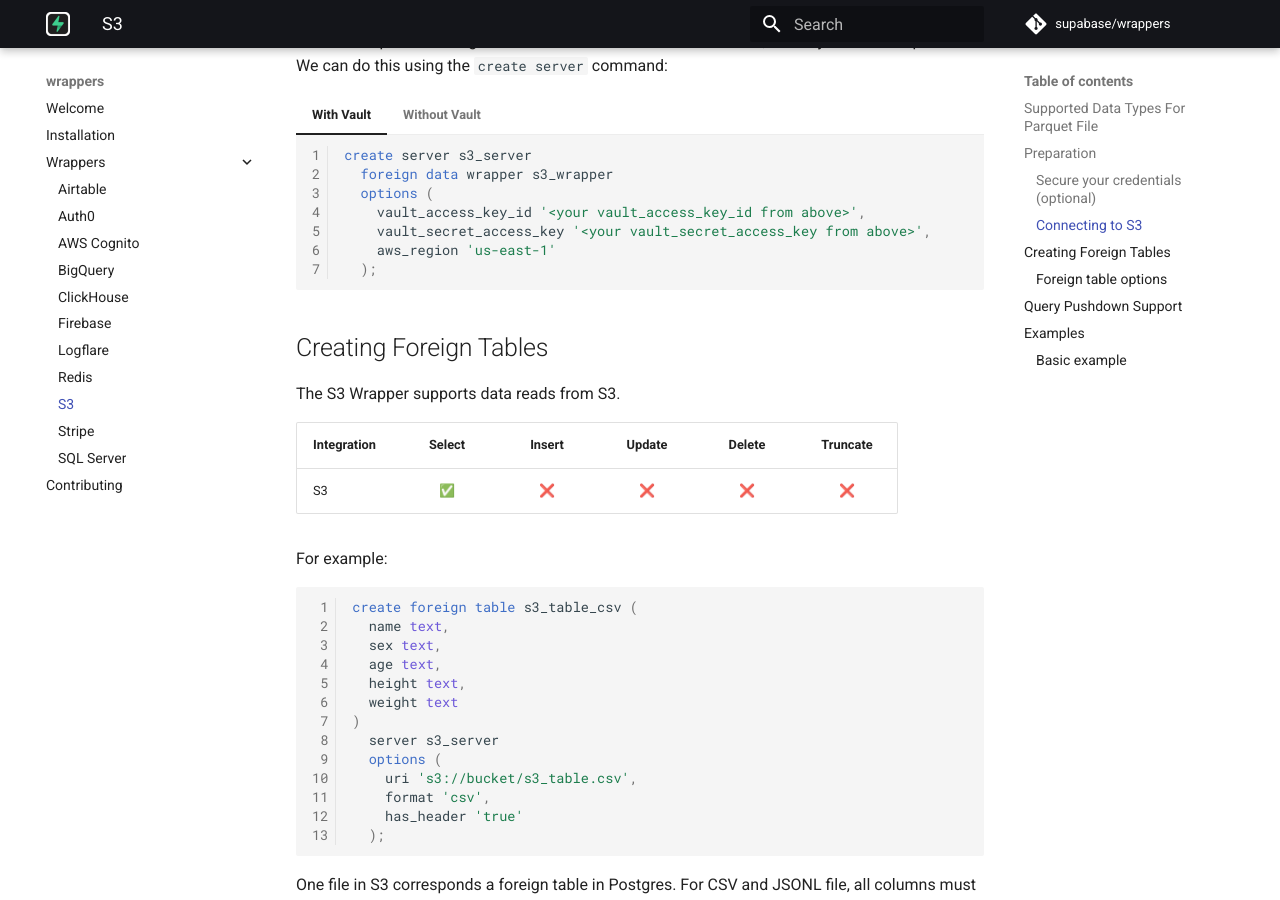
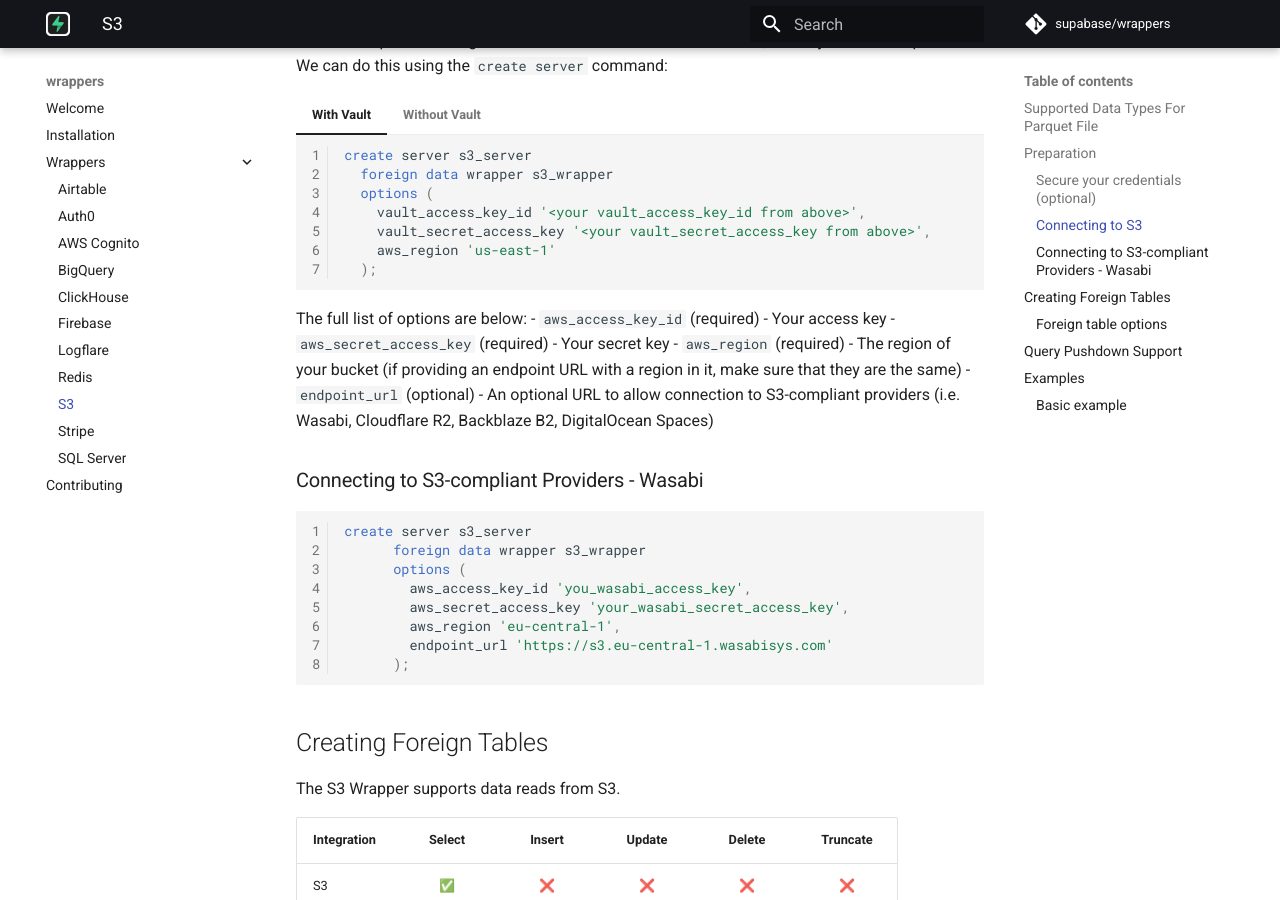
Before and after one commit to supabase/wrappers, an MkDocs documentation site: the page built from docs/s3.md, in a window 1280 px wide and 900 px high, scrolled down 2288 px. Built offline with MkDocs 1.6.1 and Material for MkDocs 9.7.7, drawn with Linux system fonts in a browser that asks for light colours; comment, search, counter and statistics services are not loaded.

Commit message:
add options to docs with non aws example

````diff
--- a/docs/s3.md
+++ b/docs/s3.md
@@ -99,6 +99,25 @@
         aws_region 'us-east-1'
       );
     ```
+
+The full list of options are below:
+- `aws_access_key_id` (required) - Your access key
+- `aws_secret_access_key` (required) - Your secret key
+- `aws_region` (required) - The region of your bucket (if providing an endpoint URL with a region in it, make sure that they are the same)
+- `endpoint_url` (optional) - An optional URL to allow connection to S3-compliant providers (i.e. Wasabi, Cloudflare R2, Backblaze B2, DigitalOcean Spaces)
+
+### Connecting to S3-compliant Providers - Wasabi
+
+```sql
+create server s3_server
+      foreign data wrapper s3_wrapper
+      options (
+        aws_access_key_id 'you_wasabi_access_key',
+        aws_secret_access_key 'your_wasabi_secret_access_key',
+        aws_region 'eu-central-1',
+        endpoint_url 'https://s3.eu-central-1.wasabisys.com'
+      );
+```
 
 ## Creating Foreign Tables
 
````
